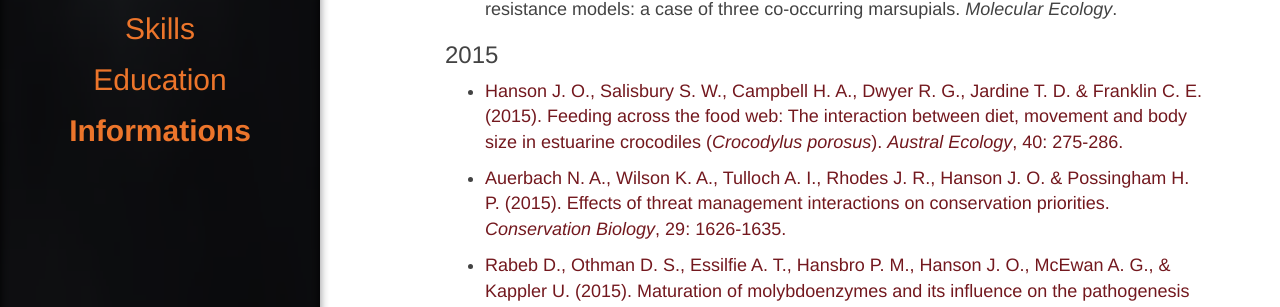
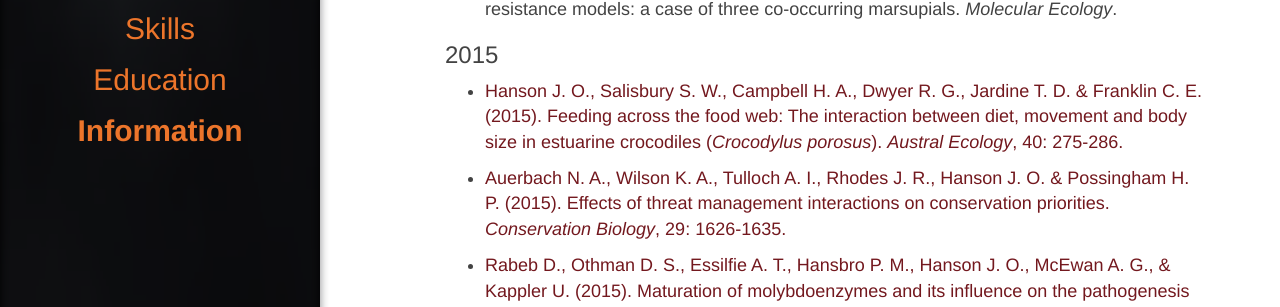
Before and after one commit to jeffreyhanson/jeffreyhanson.github.io, a Jekyll site: the page built from index.html, in a window 1280 px wide. Shown: the part 535-842 px from the top of the page. Built offline with Jekyll 4.4.1, drawn with Linux system fonts in a browser that asks for light colours; nearby versions of some CDN libraries.

Commit message:
fix typo in informations

```diff
--- a/_includes/panel.html
+++ b/_includes/panel.html
@@ -23,7 +23,7 @@
         {% if site.categories.skills or site.skills %}<li><a class="scrollTo" href="#skills">Skills</a></li>{% endif %}
         {% if site.categories.educations %}<li><a class="scrollTo" href="#educations">Education</a></li>{% endif %}
         {% if site.categories.hobbies or site.hobbies %}<li><a class="scrollTo" href="#hobbies">Hobbies</a></li>{% endif %}
-        <li><a href="#informations" >Informations</a></li>
+        <li><a href="#informations" >Information</a></li>
       </ul>
     </nav>
   </div>
```
